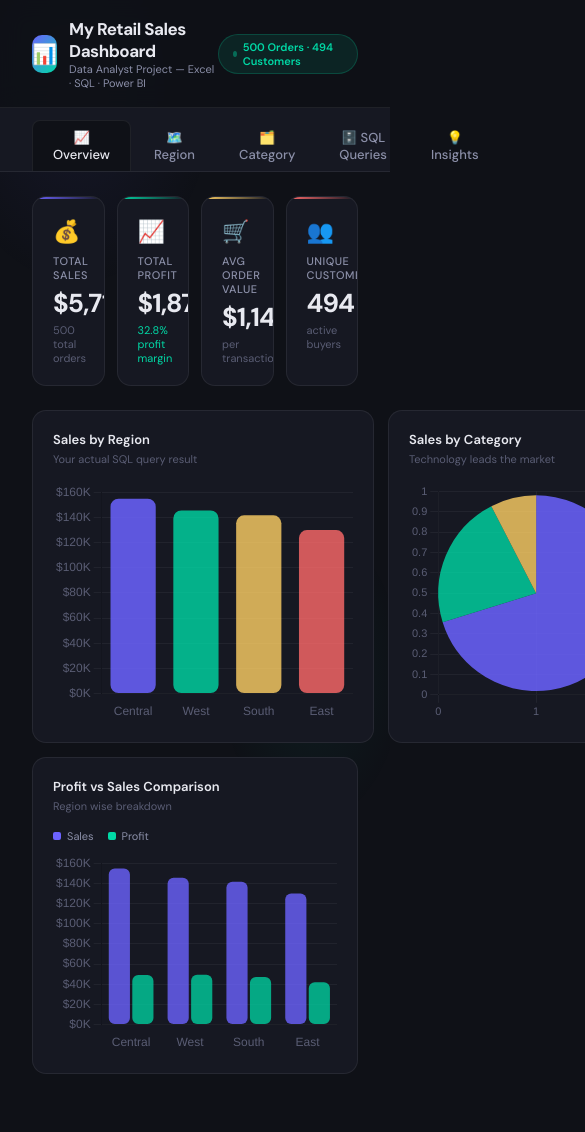
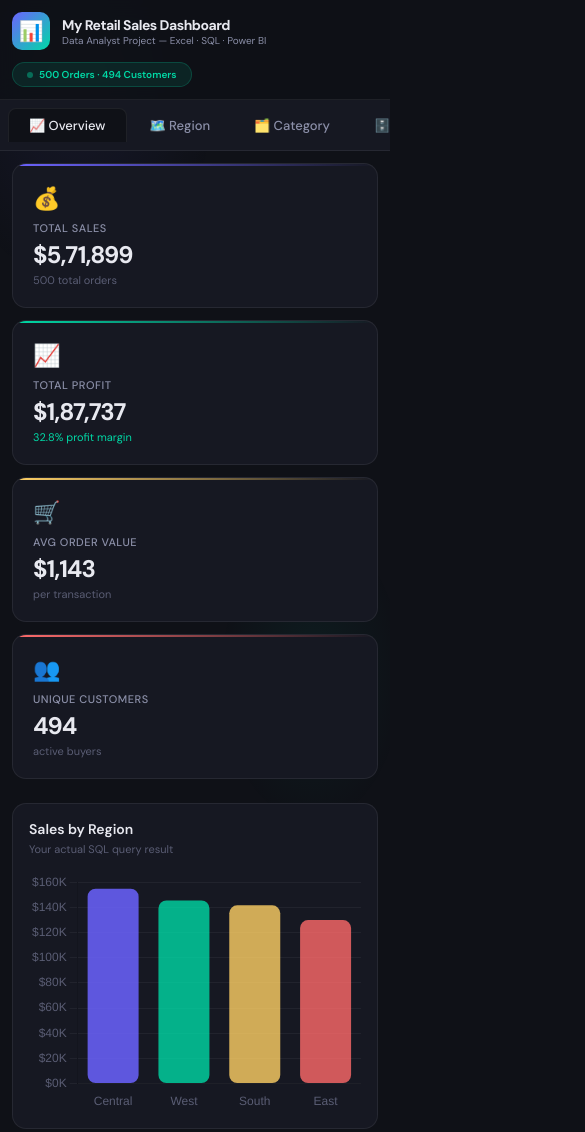
Before and after one commit to Muskan263-wq/retail-sales-data-analyst-project, a plain HTML site: page index.html in a window 390 px wide. Shown: the top 1132 px of the page, 585 px wide, since content can reach past the window. Before the commit the page ends 1106 px from the top, so only its background shows below. Drawn offline with nearby package versions, Linux system fonts and the light colour scheme.

Commit message:
Update index.html

```diff
--- a/index.html
+++ b/index.html
@@ -99,6 +99,119 @@ tbody tr:hover td{background:rgba(255,255,255,0.02);color:var(--text);}
 .ins-val{color:var(--text);font-weight:600;font-family:'DM Mono',monospace;font-size:11px;}
 .bar-bg{flex:1;height:4px;background:var(--bg3);border-radius:2px;overflow:hidden;margin:0 8px;}
 .bar-fill{height:100%;border-radius:2px;}
+  /* =========================
+   MOBILE RESPONSIVE
+   ========================= */
+
+@media (max-width: 992px){
+
+  .content{
+    padding: 1rem;
+  }
+
+  .header{
+    padding: 1rem;
+    flex-direction: column;
+    gap: 12px;
+    align-items: flex-start;
+  }
+
+  .kpi-grid{
+    grid-template-columns: repeat(2,1fr);
+  }
+
+  .charts-grid{
+    grid-template-columns: 1fr !important;
+  }
+
+  .sql-wrap{
+    grid-template-columns: 1fr;
+  }
+
+  .ins-grid{
+    grid-template-columns: 1fr;
+  }
+}
+
+@media (max-width: 768px){
+
+  .tabs{
+    overflow-x: auto;
+    white-space: nowrap;
+    padding: 0.5rem;
+  }
+
+  .tab{
+    flex-shrink: 0;
+  }
+
+  .kpi-grid{
+    grid-template-columns: 1fr;
+  }
+
+  .logo-text{
+    font-size: 15px;
+  }
+
+  .badge{
+    font-size: 10px;
+  }
+
+  .chart-card{
+    padding: 1rem;
+  }
+
+  .sql-code{
+    font-size: 10px;
+  }
+
+  table{
+    display:block;
+    overflow-x:auto;
+    white-space:nowrap;
+  }
+}
+
+@media (max-width: 480px){
+
+  .content{
+    padding: 0.75rem;
+  }
+
+  .header{
+    padding: 0.75rem;
+  }
+
+  .logo{
+    width:100%;
+  }
+
+  .logo-text{
+    font-size:14px;
+  }
+
+  .logo-sub{
+    font-size:10px;
+  }
+
+  .kpi-value{
+    font-size:24px !important;
+  }
+
+  .chart-title{
+    font-size:14px;
+  }
+
+  .chart-sub{
+    font-size:11px;
+  }
+
+  .sql-head{
+    flex-direction:column;
+    align-items:flex-start;
+    gap:8px;
+  }
+}
 </style>
 </head>
 <body>
```
